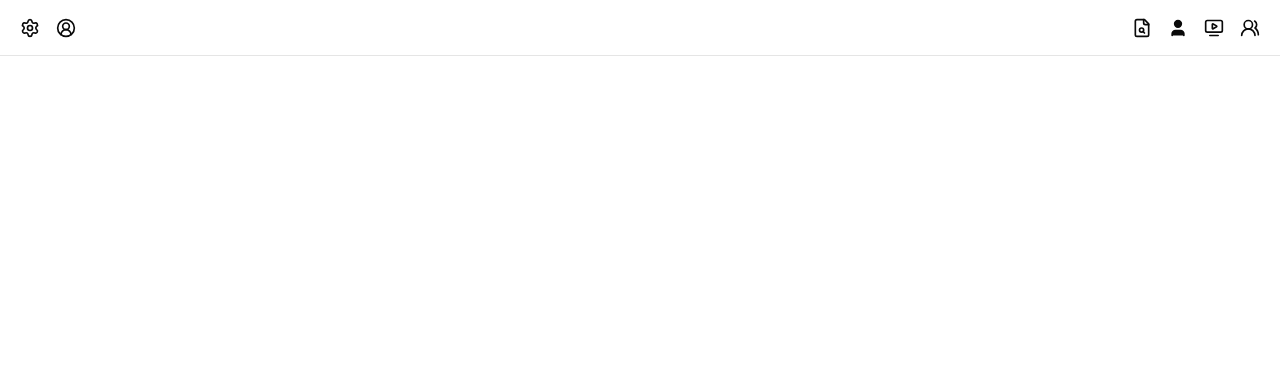
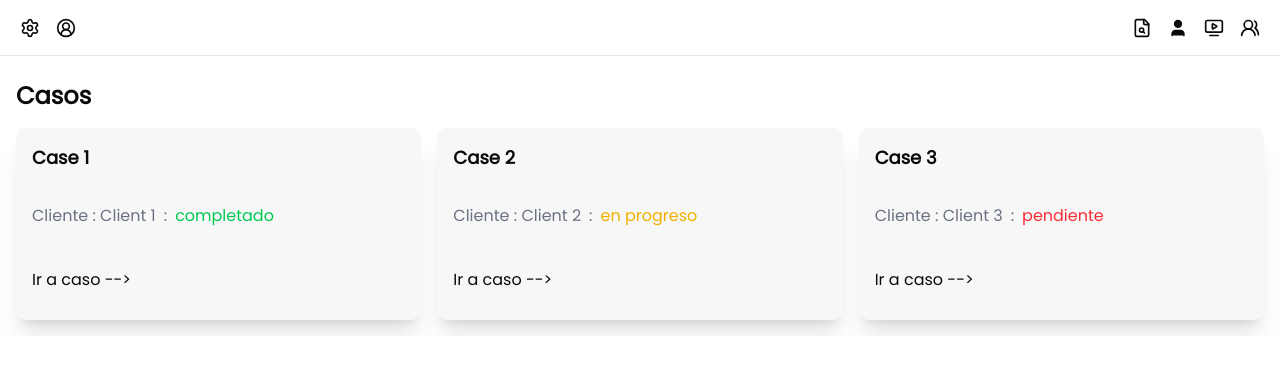
Before and after one commit to Norte-Development/ialex-convex, a React (Vite) app: page /casos in a window 1280 px wide. Before the commit this address had no page. Shown: the top 374 px of the page. Built offline with nearby package versions, Linux system fonts and the light colour scheme.

Commit message:
Basic cases page

```diff
--- a/src/App.tsx
+++ b/src/App.tsx
@@ -1,12 +1,14 @@
 import { Routes, Route } from "react-router-dom";
 import HomePage from "./pages/HomePage";
 import Layout from "./components/Layout/Layout";
+import CasesPage from "./pages/CasesPage";
 
 function App() {
   return (
     <Layout>
       <Routes>
         <Route path="/" element={<HomePage />} />
+        <Route path="/casos" element={<CasesPage />} />
       </Routes>
     </Layout>
   );
--- /dev/null
+++ b/src/components/Cases/CaseCard.tsx
@@ -0,0 +1,34 @@
+import { Link } from "react-router-dom";
+
+interface CaseCardProps {
+  title: string;
+  client: string;
+  status: string;
+}
+
+export default function CaseCard({ title, client, status }: CaseCardProps) {
+  return (
+    <div className="w-full h-48 bg-[#f7f7f7] flex flex-col justify-start   shadow-xl rounded-lg p-4 ">
+      <h1 className="text-lg font-bold h-[20%]">{title}</h1>
+      <div className="flex gap-2 items-center text-gray-500 h-[50%]">
+        <p>Cliente : {client}</p>:
+        <p
+          className={
+            status === "completado"
+              ? "text-green-500"
+              : status === "en progreso"
+                ? "text-yellow-500"
+                : "text-red-500"
+          }
+        >
+          {status}
+        </p>
+      </div>
+      <div className="h-[30%]  flex justify-start items-center">
+        <Link to={`/case/${title}`} className="cursor-pointer">
+          Ir a caso --&gt;
+        </Link>
+      </div>
+    </div>
+  );
+}
--- /dev/null
+++ b/src/pages/CasesPage.tsx
@@ -0,0 +1,14 @@
+import CaseCard from "../components/Cases/CaseCard";
+
+export default function CasesPage() {
+  return (
+    <div className="flex flex-col gap-4">
+      <h1 className="text-2xl font-bold">Casos</h1>
+      <div className="grid grid-cols-1 md:grid-cols-2 lg:grid-cols-3 2xl:grid-cols-4 gap-4 ">
+        <CaseCard title="Case 1" client="Client 1" status="completado" />
+        <CaseCard title="Case 2" client="Client 2" status="en progreso" />
+        <CaseCard title="Case 3" client="Client 3" status="pendiente" />
+      </div>
+    </div>
+  );
+}
```
